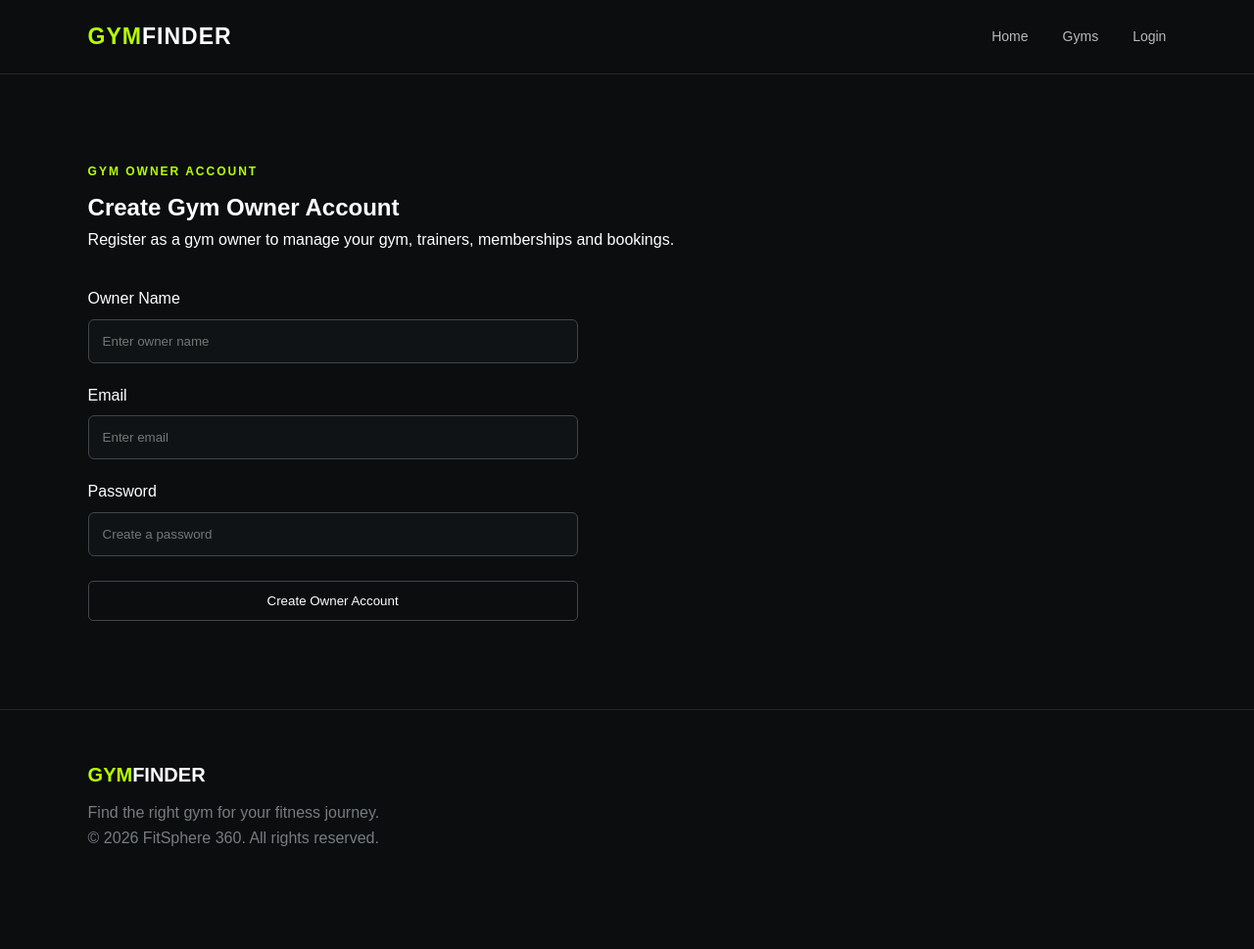
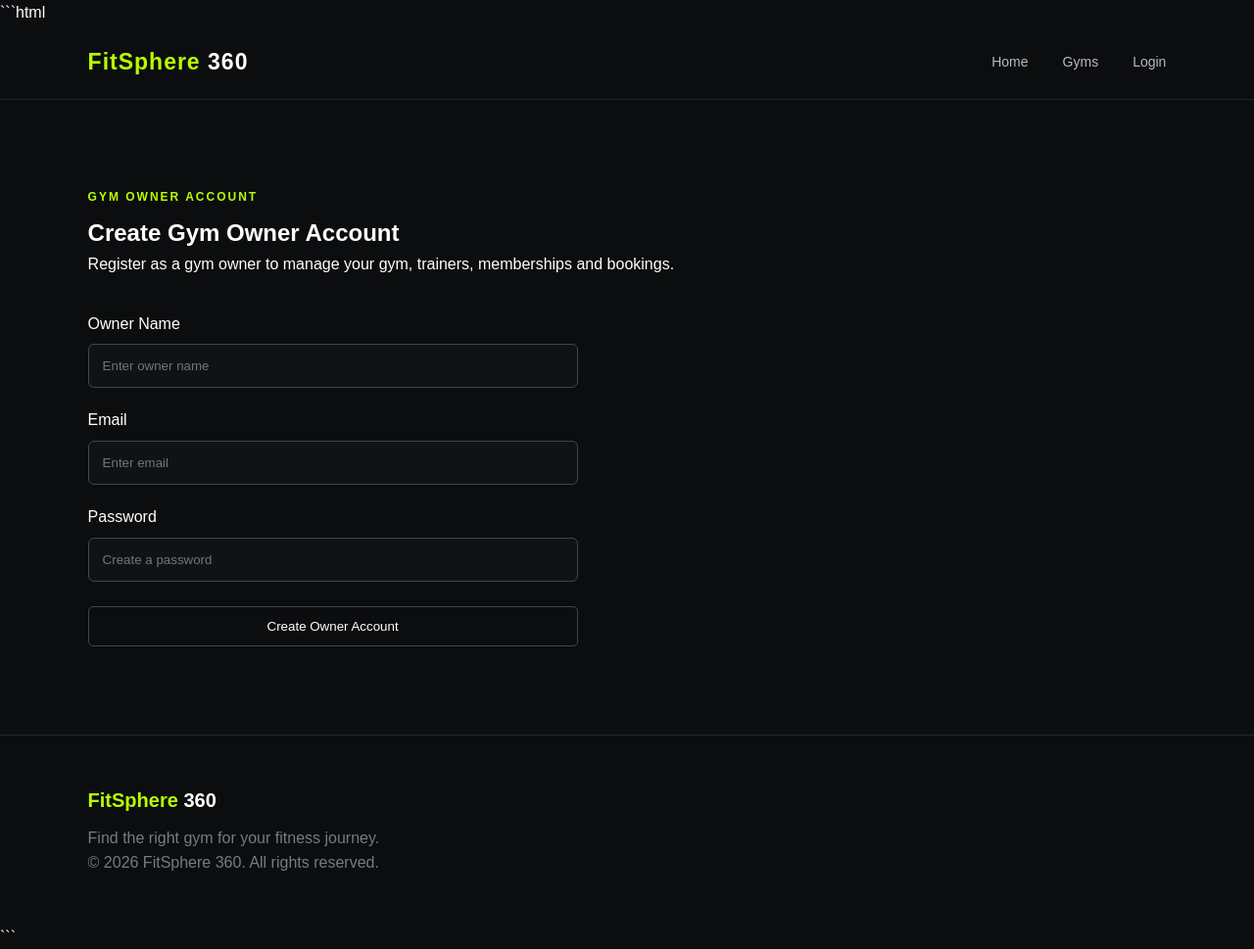
Before and after one commit to taushibshaikh3-source/gymfinder, a Flask app: page /owner-signup in a window 1280 px wide. Shown: the whole page at 98% size. Before the commit the page ends 864 px from the top, so only its background shows below. Run offline with Flask 3, Linux system fonts and the light colour scheme.

Commit message:
Refactor owner signup page layout and branding
Updated the navbar and footer branding to 'FitSphere 360'. Added comments for better structure.

````diff
--- a/templates/owner_signup.html
+++ b/templates/owner_signup.html
@@ -1,3 +1,4 @@
+```html
 <!DOCTYPE html>
 <html lang="en">
 
@@ -13,10 +14,11 @@
 
 <body>
 
+    <!-- NAVBAR -->
     <nav class="navbar">
 
         <div class="logo">
-            <span>GYM</span>FINDER
+            <span>FitSphere</span> 360
         </div>
 
         <div class="nav-links">
@@ -27,7 +29,7 @@
 
     </nav>
 
-
+    <!-- OWNER SIGNUP SECTION -->
     <section class="section">
 
         <p class="section-label">GYM OWNER ACCOUNT</p>
@@ -38,7 +40,6 @@
             Register as a gym owner to manage your gym,
             trainers, memberships and bookings.
         </p>
-
 
         <form method="POST"
               action="/owner-signup"
@@ -58,7 +59,6 @@
                           border:1px solid #41464b;
                           border-radius:6px;">
 
-
             <label>Email</label>
 
             <input type="email"
@@ -72,7 +72,6 @@
                           color:white;
                           border:1px solid #41464b;
                           border-radius:6px;">
-
 
             <label>Password</label>
 
@@ -88,24 +87,21 @@
                           border:1px solid #41464b;
                           border-radius:6px;">
 
-
             <button type="submit"
                     class="view-gym"
                     style="width:100%;">
-
                 Create Owner Account
-
             </button>
 
         </form>
 
     </section>
 
-
+    <!-- FOOTER -->
     <footer>
 
         <div class="footer-logo">
-            <span>GYM</span>FINDER
+            <span>FitSphere</span> 360
         </div>
 
         <p>
@@ -121,3 +117,4 @@
 </body>
 
 </html>
+```
````
